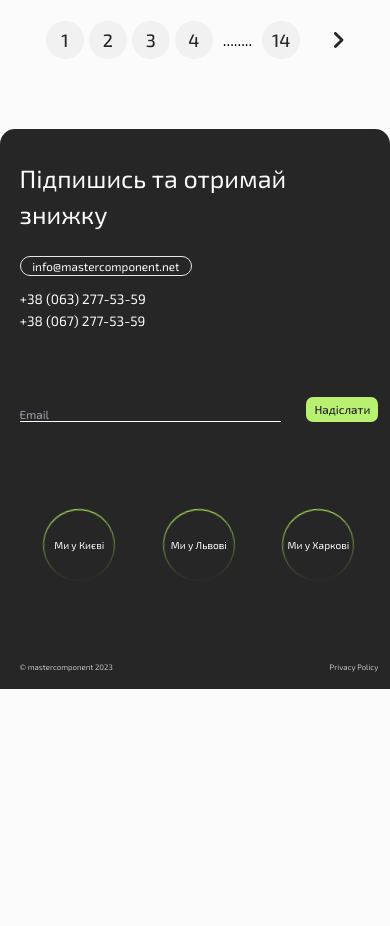
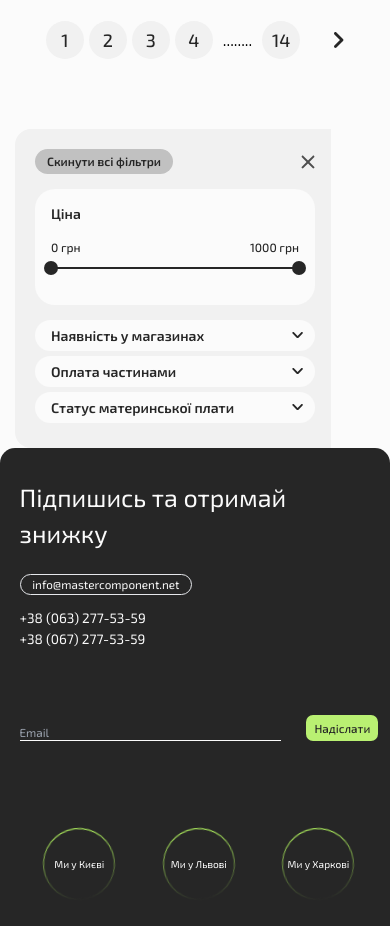
Before and after one commit to adevreactjs/masterComponent, a Next.js app: page /category in a window 390 px wide. Shown: the part 1860-2786 px from the top of the page. Before the commit the page ends 2549 px from the top, so only its background shows below. Built offline with nearby package versions, Linux system fonts and the light colour scheme.

Commit message:
add mobile filter

```diff
--- a/src/app/category/index.module.scss
+++ b/src/app/category/index.module.scss
@@ -66,7 +66,30 @@
   transform: rotate(180deg);
   transition: all 0.5s ease-in-out;
 }
-
+.filterMobileMenuWrapper {
+  width: 316px;
+  display: flex;
+  padding: 20px 16px 20px 20px;
+  flex-direction: column;
+  gap: 15px;
+  border-radius: 16px 0px 0px 16px;
+  background: var(---800, #F1F1F1);
+}
+.filterMobileMenuBtns {
+  display: flex;
+  justify-content: space-between;
+  align-items: center;
+}
+.resetBtn {
+  padding: 5px 12px 6px 12px;
+  border-radius: 20px;
+  background: var(---500, #c1c1c1);
+  color: var(---800, #262626);
+  font-size: 12px;
+  font-style: normal;
+  font-weight: 600;
+  line-height: normal;
+}
 @media (max-width: 1280px) {
   .category {
     max-width: 360px;
--- a/src/app/category/page.tsx
+++ b/src/app/category/page.tsx
@@ -6,6 +6,7 @@ import RangeSlider from '@/components/rangeSlider/RangeSlider';
 import viewIcon from '@/assets/viewIcon.svg';
 import filterIcon from '@/assets/filterIcon.svg';
 import cartImg from '@/assets/mathRog.jpg';
+import closeIcon from '@/assets/closeIcon.svg';
 import React, { useState } from 'react';
 import Image from 'next/image';
 import cls from './index.module.scss';
@@ -13,6 +14,7 @@ import cls from './index.module.scss';
 const Page = () => {
   const [openSortMenu, setOpenSortMenu] = useState(false);
   const [sortValue, setSortValue] = useState(0);
+  const [activeMobileMenu, setActiveMobileMenu] = useState(false);
   const params = [
     {
       id: '1',
@@ -172,6 +174,22 @@ const Page = () => {
           <PaginationNavigation />
         </div>
       </div>
+      <div className={cls.filterMobileMenu}>
+        <div className={cls.filterMobileMenuWrapper}>
+          <div className={cls.filterMobileMenuBtns}>
+            <button className={cls.resetBtn}>Скинути всі фільтри</button>
+            <button className={cls.closeBtn}>
+              <Image src={closeIcon} width={14} height={14} alt='closeIcon' />
+            </button>
+          </div>
+          <RangeSlider />
+          <div className={cls.paramsFilter}>
+            {params.map(param => (
+              <ParamsFilter key={param.id} param={param} />
+            ))}
+          </div>
+        </div>
+      </div>
     </div>
   );
 };
--- a/src/components/paramsFilter/index.module.scss
+++ b/src/components/paramsFilter/index.module.scss
@@ -91,3 +91,17 @@
 .customCheckbox:disabled + label::before {
   background-color: black;
 }
+@media (max-width: 1280px) {
+  .paramsFilter {
+    background: var(---900, #fbfbfb);
+    margin-bottom: 5px;
+    padding: 7px 12px 7px 16px;
+  }
+  .accordion {
+    font-size: 14px;
+    svg {
+      width: 11.175px;
+      height: 6.585px;
+    }
+  }
+}
--- a/src/components/rangeSlider/index.module.scss
+++ b/src/components/rangeSlider/index.module.scss
@@ -37,3 +37,24 @@
   font-weight: 500;
   line-height: normal;
 }
+@media (max-width: 1280px) {
+  .slider {
+    width: 100%;
+    padding: 16px;
+    background: var(---900, #fbfbfb);
+    margin-bottom: 0;
+  }
+  .sliderTitle {
+    p {
+      font-size: 14px;
+    }
+  }
+  .range {
+    font-size: 12px;
+  }
+  .slider :global .MuiSlider-thumb {
+    height: 24;
+    width: 24;
+    color: #262626;
+  }
+}
```
